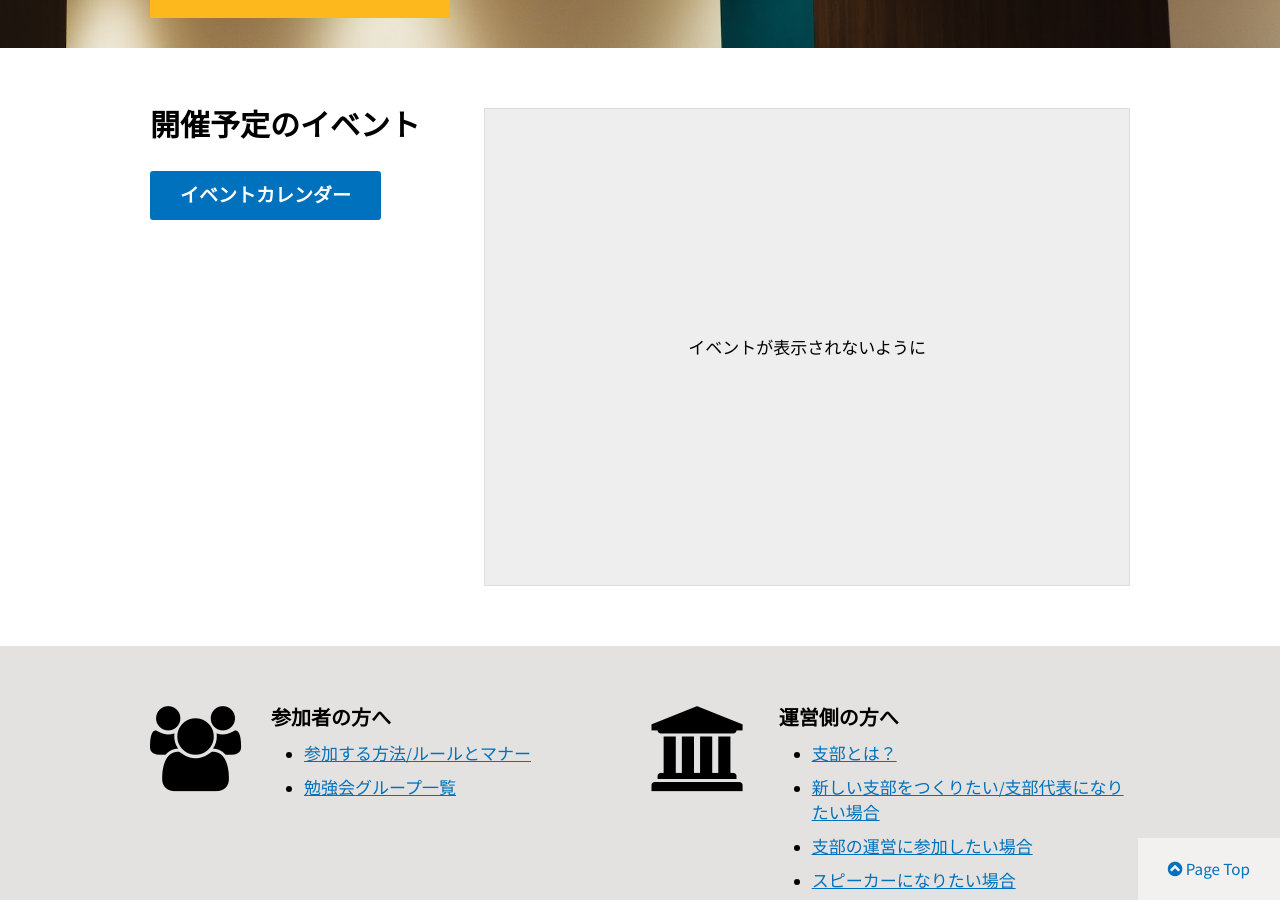
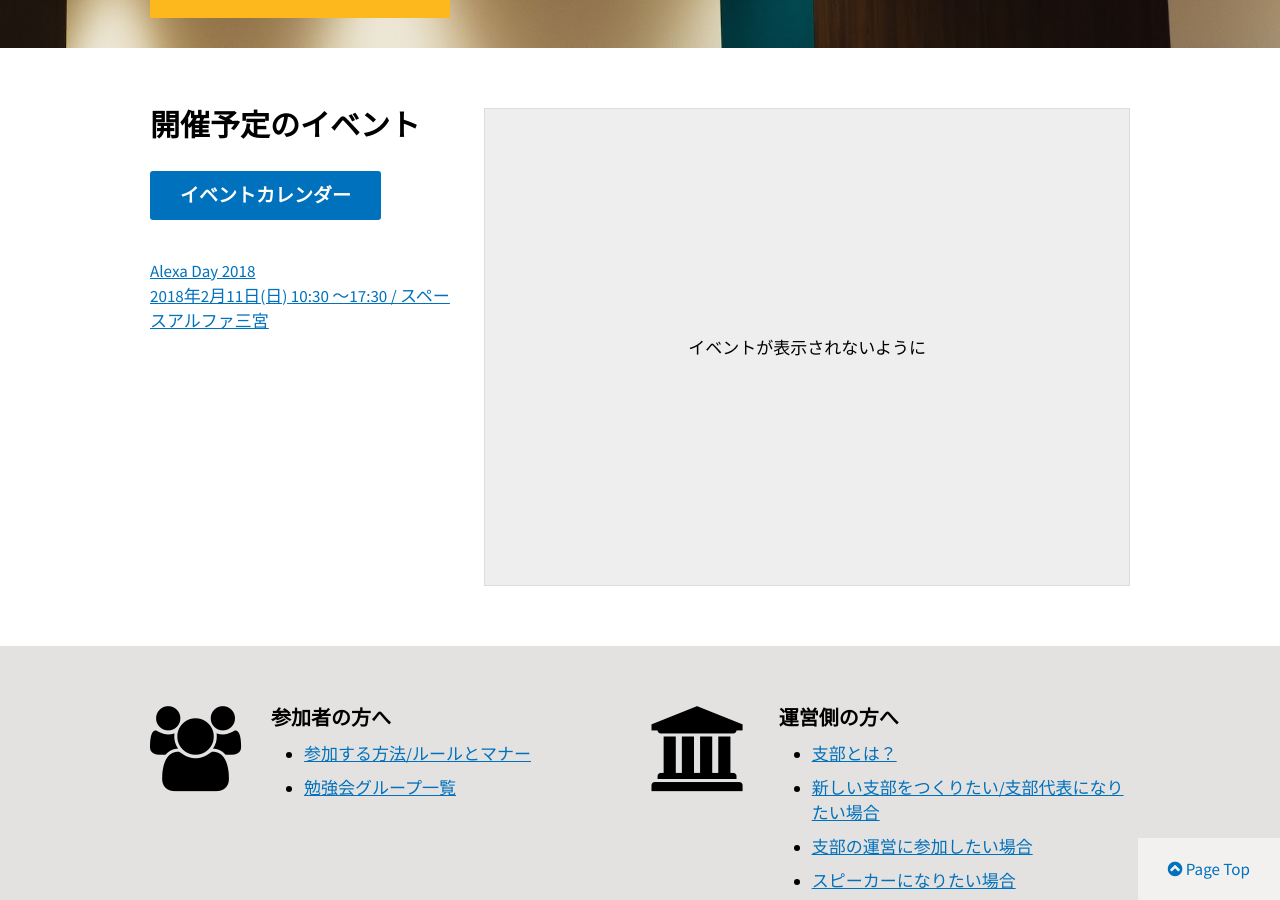
Before and after one commit to jaws-ug/jaws-ug.jp, a Jekyll site: the page built from index.md, in a window 1280 px wide and 900 px high, scrolled down 713 px. Built offline with Jekyll 4.4.1, drawn with Linux system fonts in a browser that asks for light colours; nearby versions of some CDN libraries.

Commit message:
Alexa Day 2018 のリンク追加

```diff
--- a/_includes/banner.html
+++ b/_includes/banner.html
@@ -1 +1,3 @@
 <!-- イベントバナー掲載エリア -->
+<a href="https://alexaday2018.jaws-ug.jp/" target="_blank">Alexa Day 2018<br>
+2018年2月11日(日) 10:30 〜17:30 / スペースアルファ三宮</a>
```
